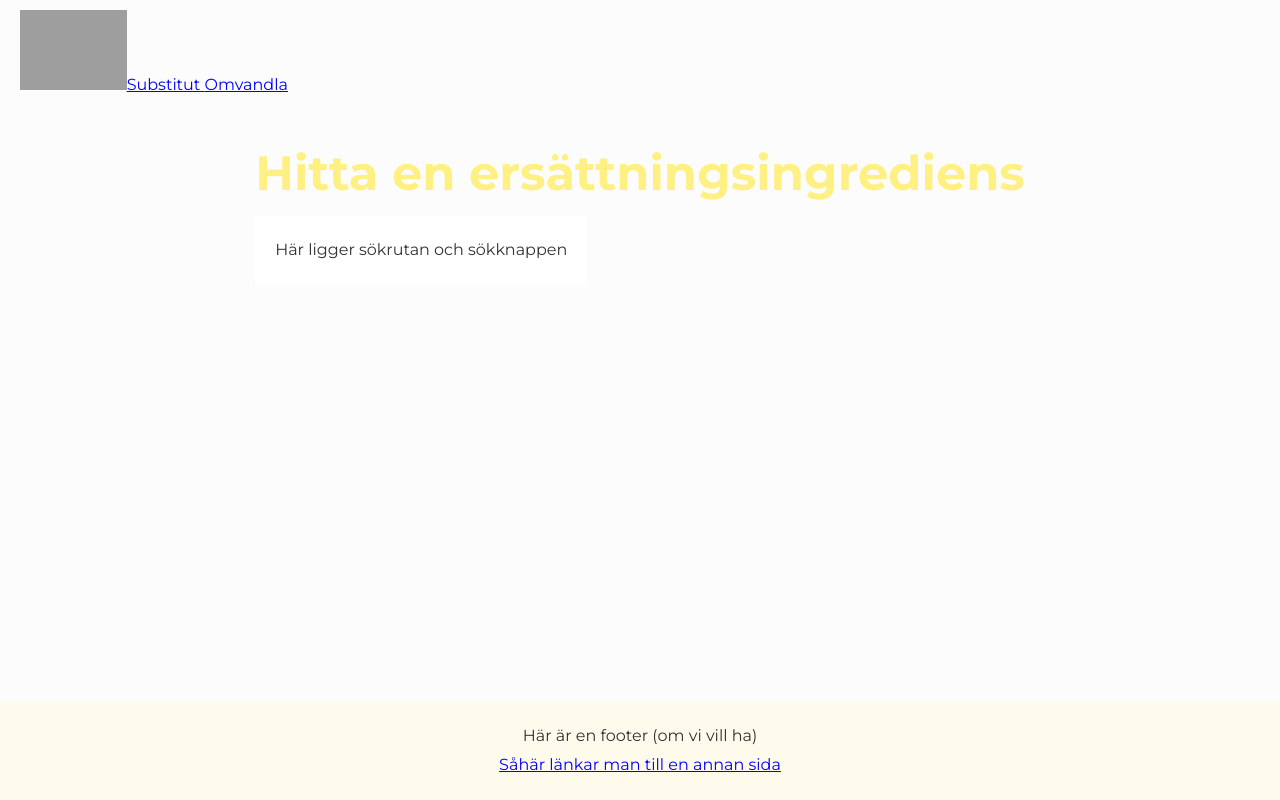
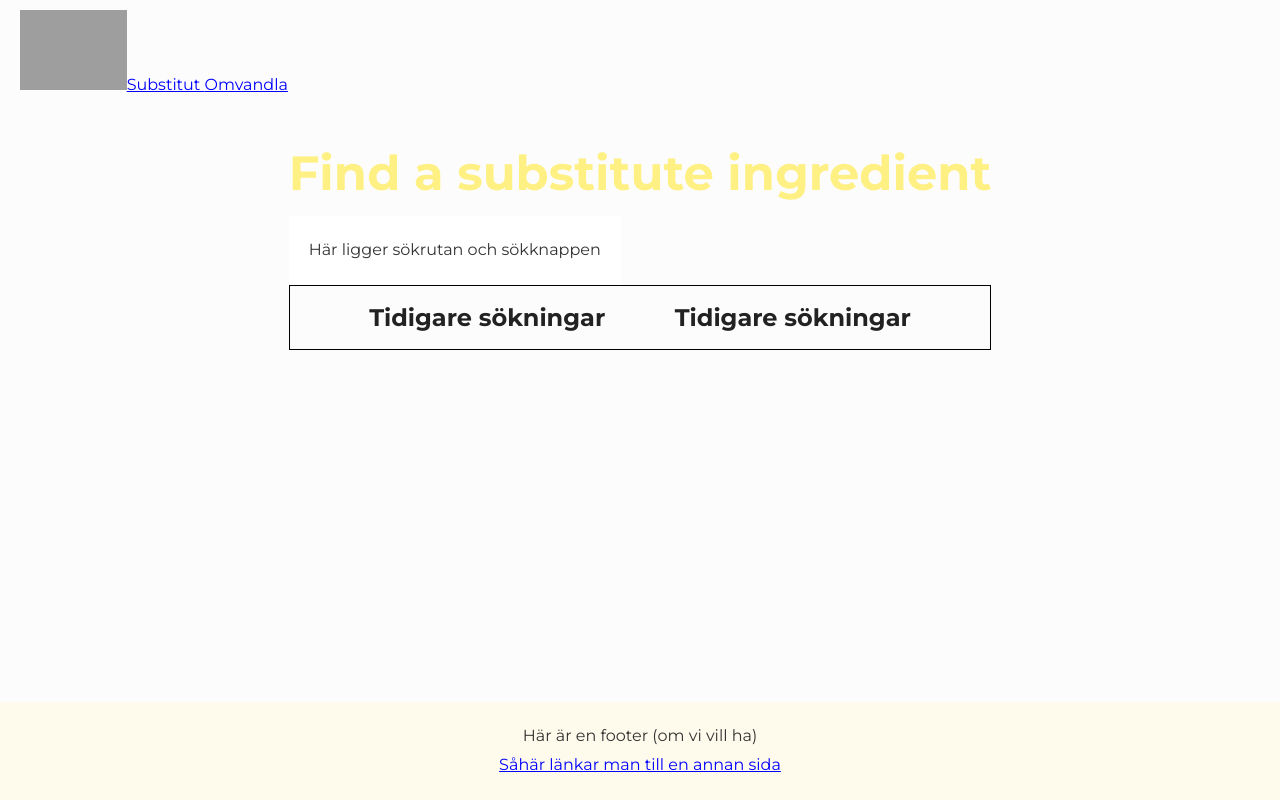
Before and after one commit to Annaaste/reactproject, a Next.js app: page / in a window 1280 px wide. Built offline with nearby package versions, Linux system fonts and the light colour scheme; grey boxes are pictures that could not be loaded.

Commit message:
added EarlierSearches component

```diff
--- /dev/null
+++ b/components/EarlierSearches/EarlierSearches.jsx
@@ -0,0 +1,10 @@
+import styles from './EarlierSearches.module.scss'
+
+const EarlierSearches = () => {
+  return (
+    //Byt ut till h2 när rätt storlek finns
+    <h4>Tidigare sökningar</h4>
+   );
+}
+
+export default EarlierSearches;
--- /dev/null
+++ b/components/EarlierSearches/EarlierSearches.module.scss
@@ -0,0 +1 @@
+@import 'colors.scss';
--- a/pages/index.js
+++ b/pages/index.js
@@ -1,5 +1,6 @@
 import Head from 'next/head'
 import SearchBar from '../components/SearchBar/SearchBar';
+import EarlierSearches from '../components/EarlierSearches/EarlierSearches';
 
 import styles from './startPage.module.scss'
 
@@ -13,8 +14,12 @@ export default function Home() {
           content="Här står det info som kan synas på Google om just den här sidan"
         />
       </Head>
-      <h1 className={styles.startpageHeader}>Hitta en ersättningsingrediens</h1>
+      <h1 className={styles.startpageHeader}>Find a substitute ingredient</h1>
       <SearchBar />
+      <div className={styles.suggestionContainer}>
+        <EarlierSearches />
+        <EarlierSearches />
+      </div>
     </>
   )
 }
--- a/pages/startPage.module.scss
+++ b/pages/startPage.module.scss
@@ -3,3 +3,11 @@
 .startpageHeader {
   color: $yellow;
 }
+
+.suggestionContainer {
+  display: flex;
+  justify-content: space-evenly;
+  padding: 1rem;
+  text-align: center;
+  border: 1px solid $darkBlack;
+}
```
